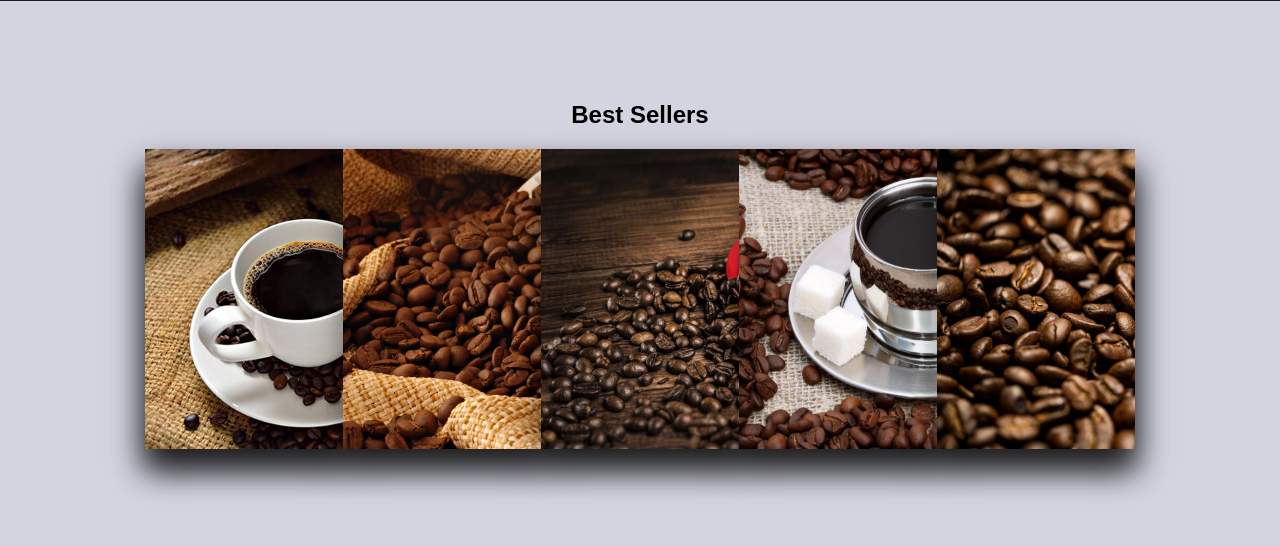
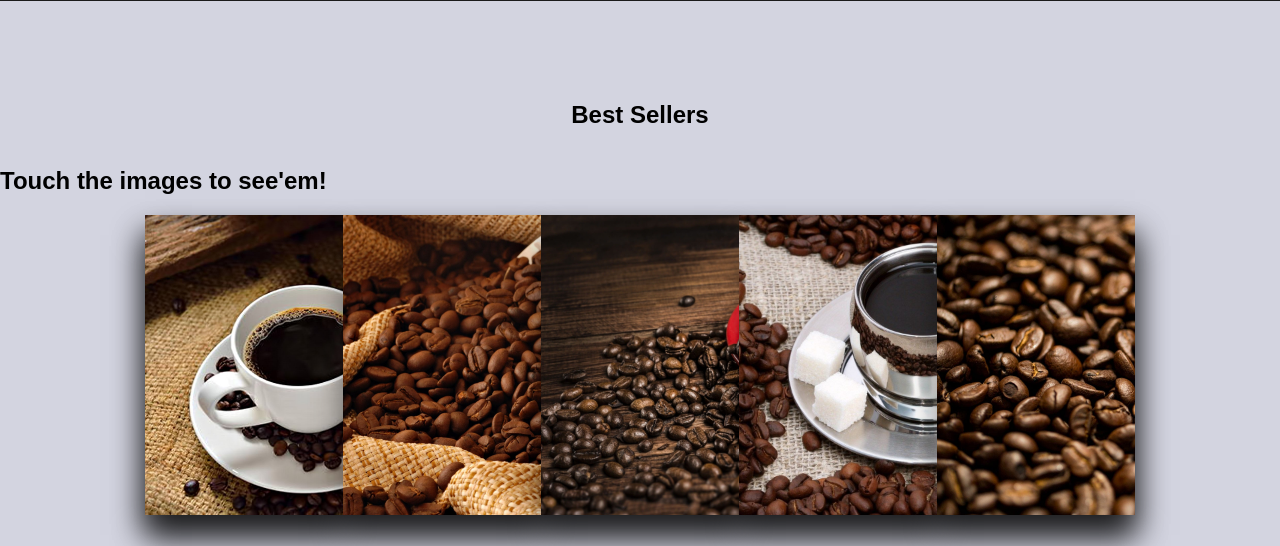
Before and after one commit to jeraldastin/Design-Jam-Submission, a plain HTML site: page index.html in a window 1280 px wide. Shown: the part 69-615 px from the top of the page. Drawn offline with Linux system fonts and the light colour scheme.

Commit message:
Update index.html

```diff
--- a/index.html
+++ b/index.html
@@ -36,7 +36,8 @@
   </nav>
   <!---image slider --------------------------------------------->
 <section class="slider">
-    <h1>Best Sellers</h1>
+    <h1>Best Sellers</h1><br>
+    <h2> Touch the images to see'em! </h2>
     <div class="imageslider">
         <!-- box 1 -->
         <div class="box a1">
```
